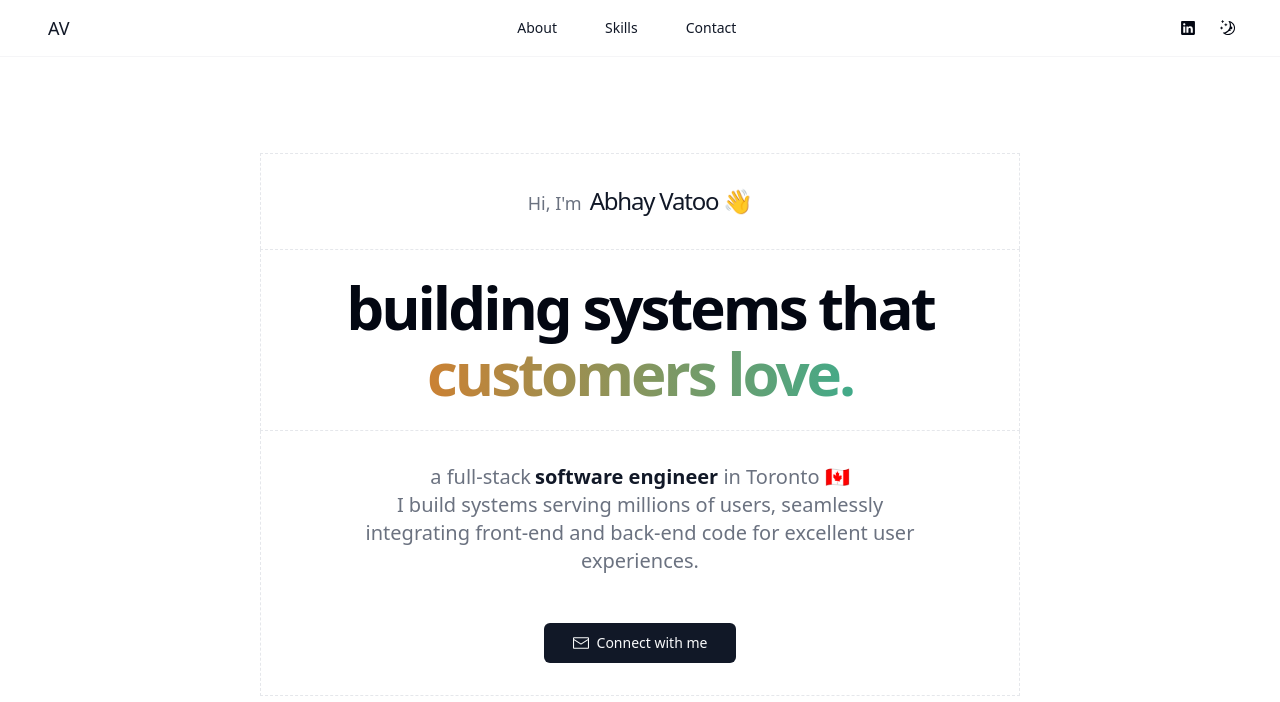
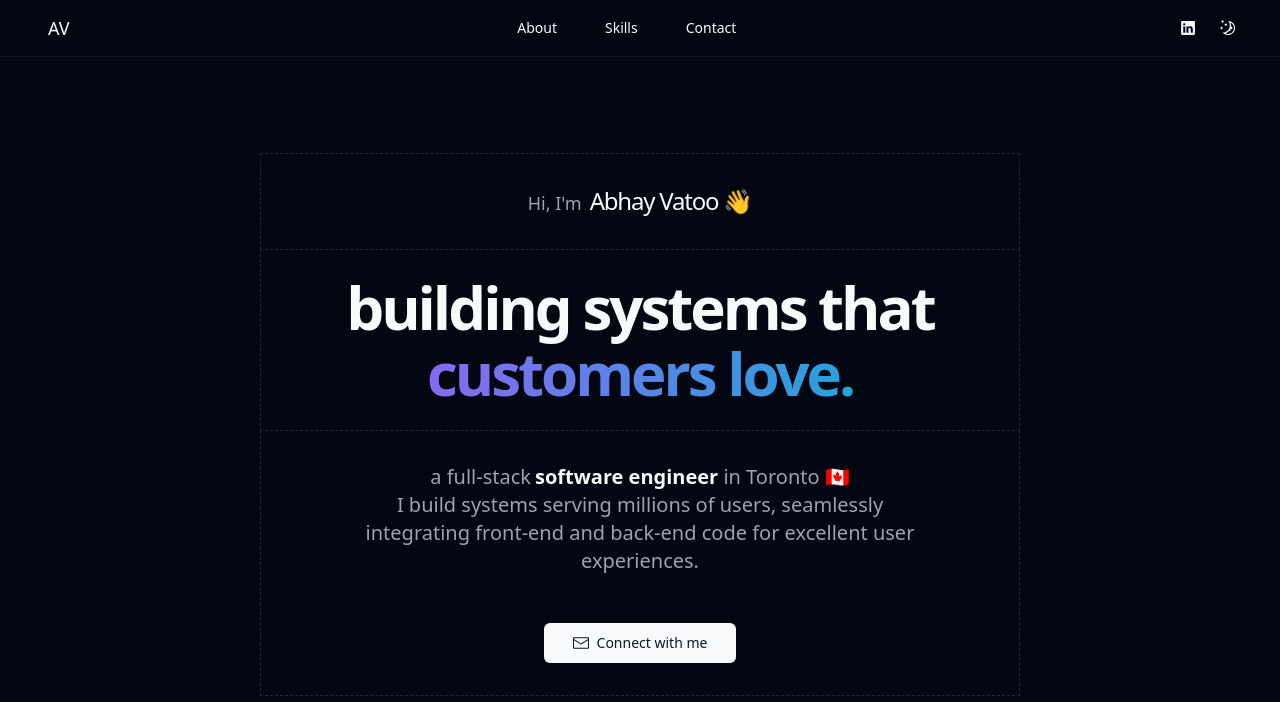
Before and after one commit to abhayvatoo/abhayvatoo.github.io, a React (Vite) app: page / in a window 1280 px wide. Shown: the top 702 px of the page. Built offline with nearby package versions, Linux system fonts and the light colour scheme.

Commit message:
Add support for system theme preference (#4)

```diff
--- a/src/components/theme-menu.tsx
+++ b/src/components/theme-menu.tsx
@@ -1,4 +1,4 @@
-import { SunIcon, MoonIcon } from "@radix-ui/react-icons";
+import { SunIcon, MoonIcon, DesktopIcon } from "@radix-ui/react-icons";
 
 import { Button } from "@/components/ui/button";
 import {
@@ -8,38 +8,63 @@ import {
   DropdownMenuTrigger,
 } from "@/components/ui/dropdown-menu";
 import useTheme from "@/hooks/useTheme";
+import { Theme } from "@/contexts/theme-context";
+
+function getIconForCurrentTheme(theme: Theme) {
+  const moon = <MoonIcon className="h-5 w-5 sm:h-4 sm:w-4" />;
+  const sun = <SunIcon className="h-5 w-5 sm:h-4 sm:w-4" />;
+
+  switch (theme) {
+    case "dark":
+      return moon;
+    case "light":
+      return sun;
+    case "system":
+      return window.matchMedia("(prefers-color-scheme: dark)").matches
+        ? moon
+        : sun;
+  }
+}
 
 export default function ThemeMenu() {
-  const { theme, updateTheme } = useTheme();
+  const { theme, setTheme } = useTheme();
 
   return (
     <DropdownMenu>
       <DropdownMenuTrigger asChild>
         <Button size="icon" variant="ghost">
-          {theme === "dark" ? (
-            <MoonIcon className="h-5 w-5 sm:h-4 sm:w-4" />
-          ) : (
-            <SunIcon className="h-5 w-5 sm:h-4 sm:w-4" />
-          )}
+          {getIconForCurrentTheme(theme)}
         </Button>
       </DropdownMenuTrigger>
+
       <DropdownMenuContent className="min-w-28">
         <DropdownMenuItem>
           <Button
             className="p-1"
             variant="ghost"
-            onClick={() => updateTheme("light")}
+            onClick={() => setTheme("light")}
           >
             <SunIcon className="mr-2 h-4 w-4" /> Light
           </Button>
         </DropdownMenuItem>
+
         <DropdownMenuItem>
           <Button
             className="p-1"
             variant="ghost"
-            onClick={() => updateTheme("dark")}
+            onClick={() => setTheme("dark")}
           >
             <MoonIcon className="mr-2 h-4 w-4" /> Dark
+          </Button>
+        </DropdownMenuItem>
+
+        <DropdownMenuItem>
+          <Button
+            className="p-1"
+            variant="ghost"
+            onClick={() => setTheme("system")}
+          >
+            <DesktopIcon className="mr-2 h-4 w-4" /> System
           </Button>
         </DropdownMenuItem>
       </DropdownMenuContent>
--- a/src/contexts/theme-context.tsx
+++ b/src/contexts/theme-context.tsx
@@ -1,6 +1,6 @@
-import { useEffect, useState, createContext, ReactNode } from "react";
+import { createContext, useEffect, useState, ReactNode } from "react";
 
-export type Theme = "light" | "dark";
+export type Theme = "dark" | "light" | "system";
 
 type ThemeContextProviderProps = {
   children: ReactNode;
@@ -8,7 +8,7 @@ type ThemeContextProviderProps = {
 
 type ThemeContextType = {
   theme: Theme;
-  updateTheme: (theme: Theme) => void;
+  setTheme: (theme: Theme) => void;
 };
 
 export const ThemeContext = createContext<ThemeContextType | null>(null);
@@ -16,40 +16,34 @@ export const ThemeContext = createContext<ThemeContextType | null>(null);
 export default function ThemeContextProvider({
   children,
 }: ThemeContextProviderProps) {
-  const [theme, setTheme] = useState<Theme>("dark");
-
-  const updateTheme = (theme: Theme) => {
-    if (theme === "light") {
-      setTheme("light");
-      window.localStorage.setItem("theme", "light");
-      document.documentElement.classList.remove("dark");
-    } else {
-      setTheme("dark");
-      window.localStorage.setItem("theme", "dark");
-      document.documentElement.classList.add("dark");
-    }
-  };
+  const [theme, setTheme] = useState<Theme>(
+    () => (localStorage.getItem("theme") as Theme) || "dark",
+  );
 
   useEffect(() => {
-    const localTheme = window.localStorage.getItem("theme") as Theme | null;
+    document.documentElement.classList.remove("light", "dark");
 
-    if (localTheme) {
-      setTheme(localTheme);
+    if (theme === "system") {
+      const systemTheme = window.matchMedia("(prefers-color-scheme: dark)")
+        .matches
+        ? "dark"
+        : "light";
 
-      if (localTheme === "dark") {
-        document.documentElement.classList.add("dark");
-      }
-    } else if (window.matchMedia("(prefers-color-scheme: dark)").matches) {
-      setTheme("dark");
-      document.documentElement.classList.add("dark");
+      document.documentElement.classList.add(systemTheme);
+      return;
     }
-  }, []);
+
+    document.documentElement.classList.add(theme);
+  }, [theme]);
 
   return (
     <ThemeContext.Provider
       value={{
         theme,
-        updateTheme,
+        setTheme: (theme: Theme) => {
+          localStorage.setItem("theme", theme);
+          setTheme(theme);
+        },
       }}
     >
       {children}
```
